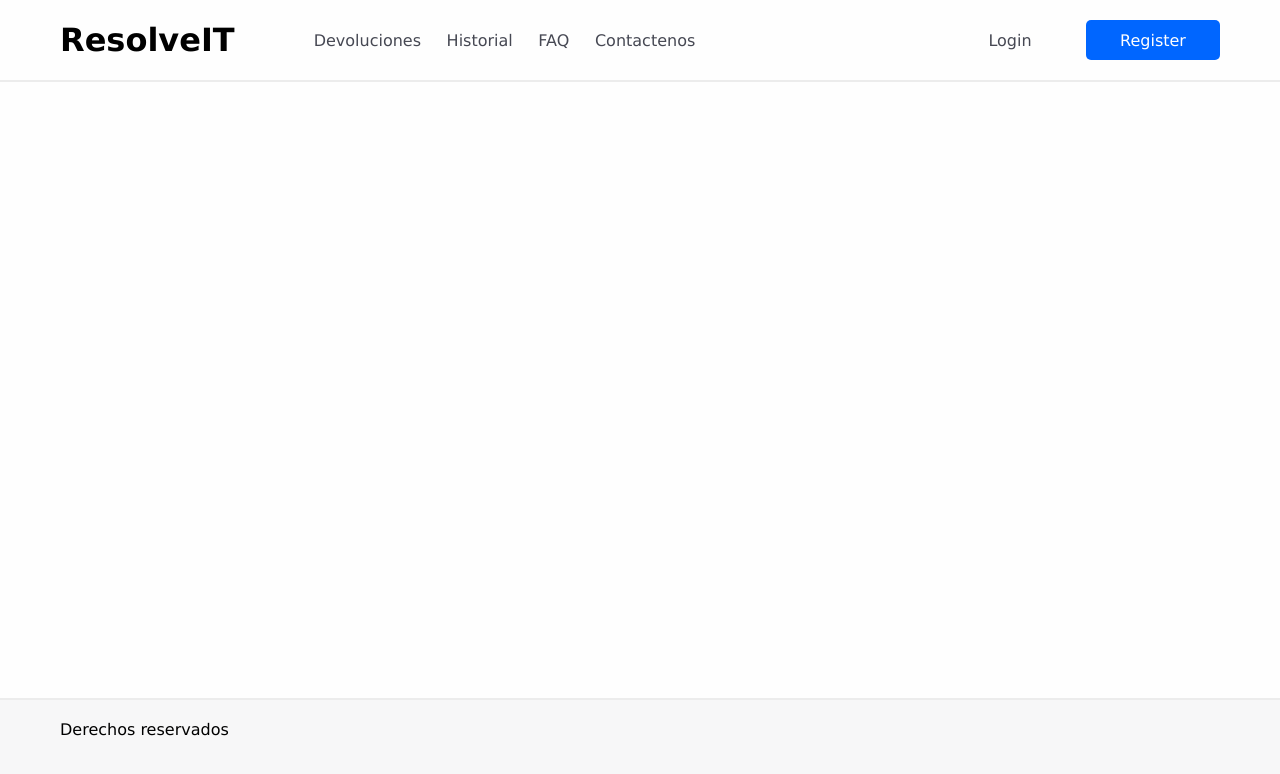
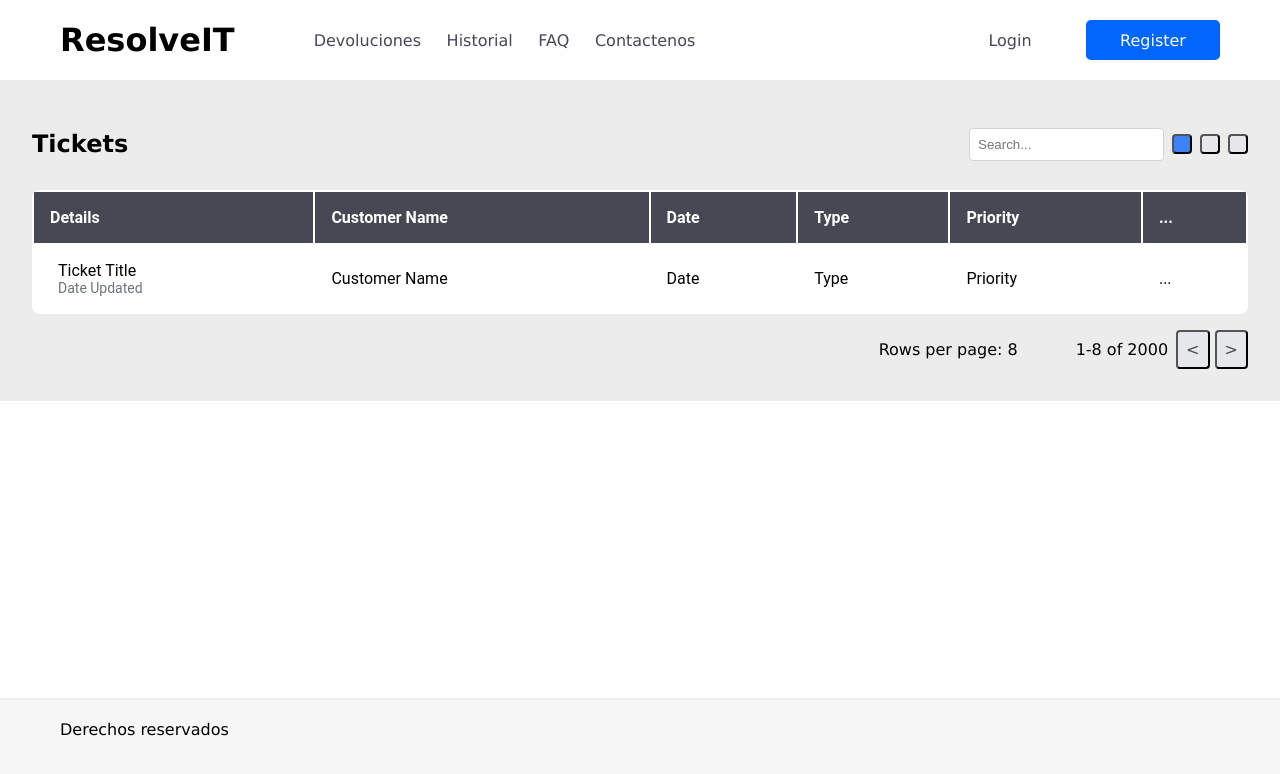
Before and after one commit to ErickCor24/DAWProyect, a plain HTML site: page history.html in a window 1280 px wide. Drawn offline with Linux system fonts and the light colour scheme.

Commit message:
add: table for data 1.0

```diff
--- a/history.html
+++ b/history.html
@@ -1,11 +1,111 @@
 <!DOCTYPE html>
 <html lang="es">
+    <head>
+        <meta charset="UTF-8" />
+        <meta name="viewport" content="width=device-width, initial-scale=1.0" />
+        <link rel="stylesheet" href="styles/style.css" />
+        <title>ResolveIT</title>
+        <style>
+            main {
+                padding: 2rem;
+                background-color: #ECECEC;
+            }
 
-<head>
-    <meta charset="UTF-8">
-    <meta name="viewport" content="width=device-width, initial-scale=1.0">
-    <link rel="stylesheet" href="styles/style.css">
-    <title>ResolveIT</title>
+            .header {
+                display: flex;
+                justify-content: space-between;
+                align-items: center;
+                margin-bottom: 1rem;
+            }
+
+            .header h1 {
+                font-size: 1.5rem;
+                font-weight: bold;
+            }
+
+            .header .search-container {
+                display: flex;
+                align-items: center;
+                gap: 0.5rem;
+            }
+
+            .search-container input {
+                border: 1px solid #d1d5db;
+                padding: 0.5rem;
+                border-radius: 0.25rem;
+            }
+
+            .search-container button {
+                padding: 0.5rem;
+                border-radius: 0.25rem;
+            }
+
+            .search-container button.search {
+                background-color: #3b82f6;
+                color: white;
+            }
+
+            .search-container button.sort,
+            .search-container button.filter {
+                background-color: #e5e7eb;
+            }
+
+            table {
+                width: 100%;
+                background-color: white;
+                border-radius: 0.5rem;
+                overflow: hidden;
+                font-family: 'Roboto', sans-serif;
+            }
+
+            thead {
+                background-color: #464853;
+                color: white;
+            }
+
+            th, td {
+                padding: 1rem;
+                text-align: left;
+            }
+
+            tr {
+                border-bottom: 1px solid #e5e7eb;
+            }
+
+            .ticket-status {
+                display: flex;
+                align-items: center;
+            }
+
+            .ticket-status i {
+                color: #10b981;
+                margin-right: 0.5rem;
+            }
+
+            .pagination {
+                display: flex;
+                justify-content: right;
+                align-items: center;
+                margin-top: 1rem;
+            }
+
+            .pagination .rows-per-page {
+                margin-right: 50px;
+            }
+
+            .pagination button {
+                padding: 0.5rem;
+                background-color: #e5e7eb;
+                border-radius: 0.25rem;
+            }
+
+            .pagination .navigation {
+                display: flex;
+                justify-content: center;
+                align-items: center;
+                gap: 0.5rem;
+            }
+        </style>
     </head>
 
     <body>
@@ -13,10 +113,10 @@
             <div id="header-left">
                 <h1 id="logo-name">ResolveIT</h1>
                 <nav class="nav-links">
-                <a href="">Devoluciones</a>
-                <a href="">Historial</a>
-                <a href="">FAQ</a>
-                <a href="">Contactenos</a>
+                    <a href>Devoluciones</a>
+                    <a href>Historial</a>
+                    <a href>FAQ</a>
+                    <a href>Contactenos</a>
                 </nav>
             </div>
             <div id="header-right">
@@ -25,9 +125,62 @@
             </div>
         </header>
 
-    <!-- AQUI SU CODIGO -->
         <main>
+            <div class="header">
+                <h1>Tickets</h1>
+                <div class="search-container">
+                    <input placeholder="Search..." type="text" />
+                    <button class="search"><i
+                            class="fas fa-search"></i></button>
+                    <button class="sort"><i class="fas fa-sort"></i></button>
+                    <button class="filter"><i
+                            class="fas fa-filter"></i></button>
+                </div>
+            </div>
 
+            <table>
+                <thead>
+                    <tr>
+                        <th>Details</th>
+                        <th>Customer Name</th>
+                        <th>Date</th>
+                        <th>Type</th>
+                        <th>Priority</th>
+                        <th>...</th>
+                    </tr>
+                </thead>
+                <tbody>
+                    <tr>
+                        <td>
+                            <div class="ticket-status">
+                                <i class="fas fa-circle"></i>
+                                <div>
+                                    <div>Ticket Title</div>
+                                    <div
+                                        style="font-size: 0.875rem; color: #6b7280">Date
+                                        Updated</div>
+                                </div>
+                            </div>
+                        </td>
+                        <td>Customer Name</td>
+                        <td>Date</td>
+                        <td>Type</td>
+                        <td>Priority</td>
+                        <td>...</td>
+                    </tr>
+                </tbody>
+            </table>
+
+            <div class="pagination">
+                <div class="navigation">
+                    <div class="rows-per-page">Rows per page: 8</div>
+                    <div >1-8 of 2000</div>
+                    <div class="nagivation-arrows">
+                        <button>&lt;</button>
+                        <button>&gt;</button>
+                    </div>
+                </div>
+            </div>
         </main>
 
         <footer>
```
Lines whose indentation alone changed are shown as unchanged.
